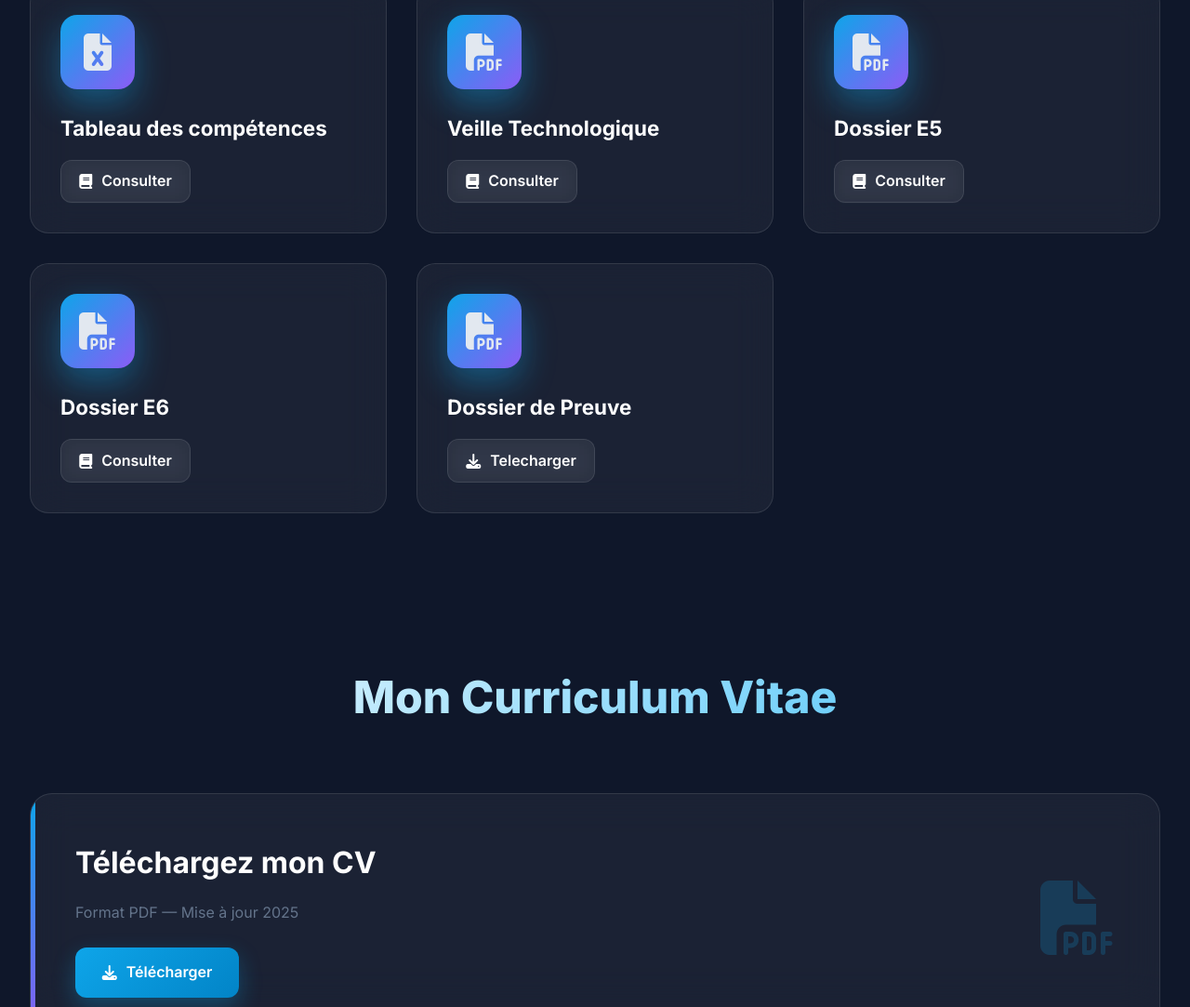
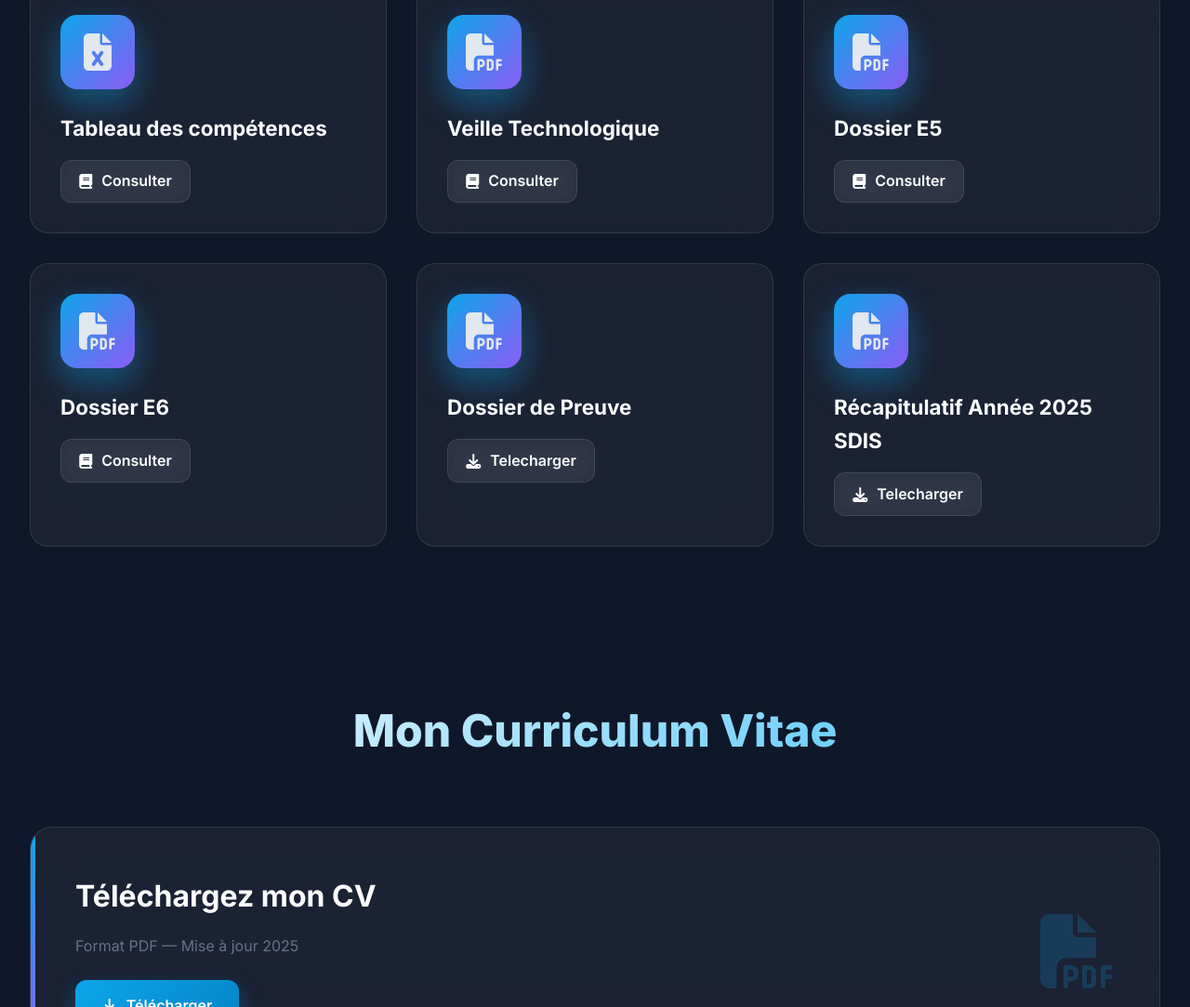
Before and after one commit to laaandryy/laaandryy.github.io, a plain HTML site: page index.html in a window 1280 px wide. Shown: the part 4235-5318 px from the top of the page at 93% size. Drawn offline with Linux system fonts and the light colour scheme.

Commit message:
update index

```diff
--- a/index.html
+++ b/index.html
@@ -1019,6 +1019,20 @@
           </div>
         </div>
 
+        <div class="project-card fade-up" style="transition-delay:0.1s">
+          <div class="project-icon"><i class="fa-solid fa-file-pdf"></i></div>
+          <div class="project-content">
+            <h3>Récapitulatif Année 2025 SDIS</h3>
+            <div class="project-links">
+              <a href="docs/recap-sdis.pdf" download class="btn btn-secondary" style="padding:0.6rem 1.2rem">
+                <i class="fa-solid fa-download"></i> Telecharger
+              </a>
+
+            </div>
+          </div>
+        </div>
+
+
       </div>
     </div>
   </section>
```
